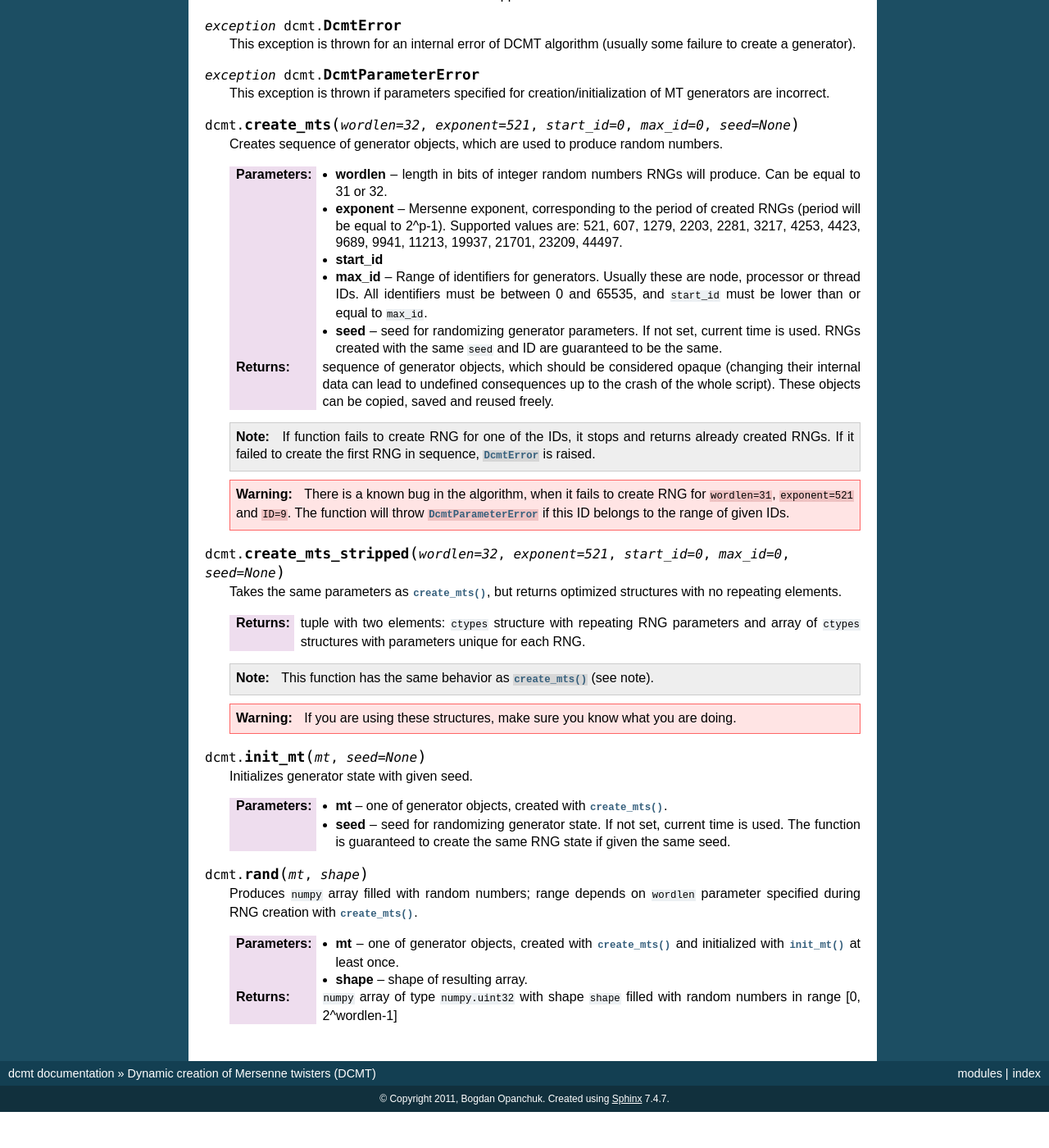
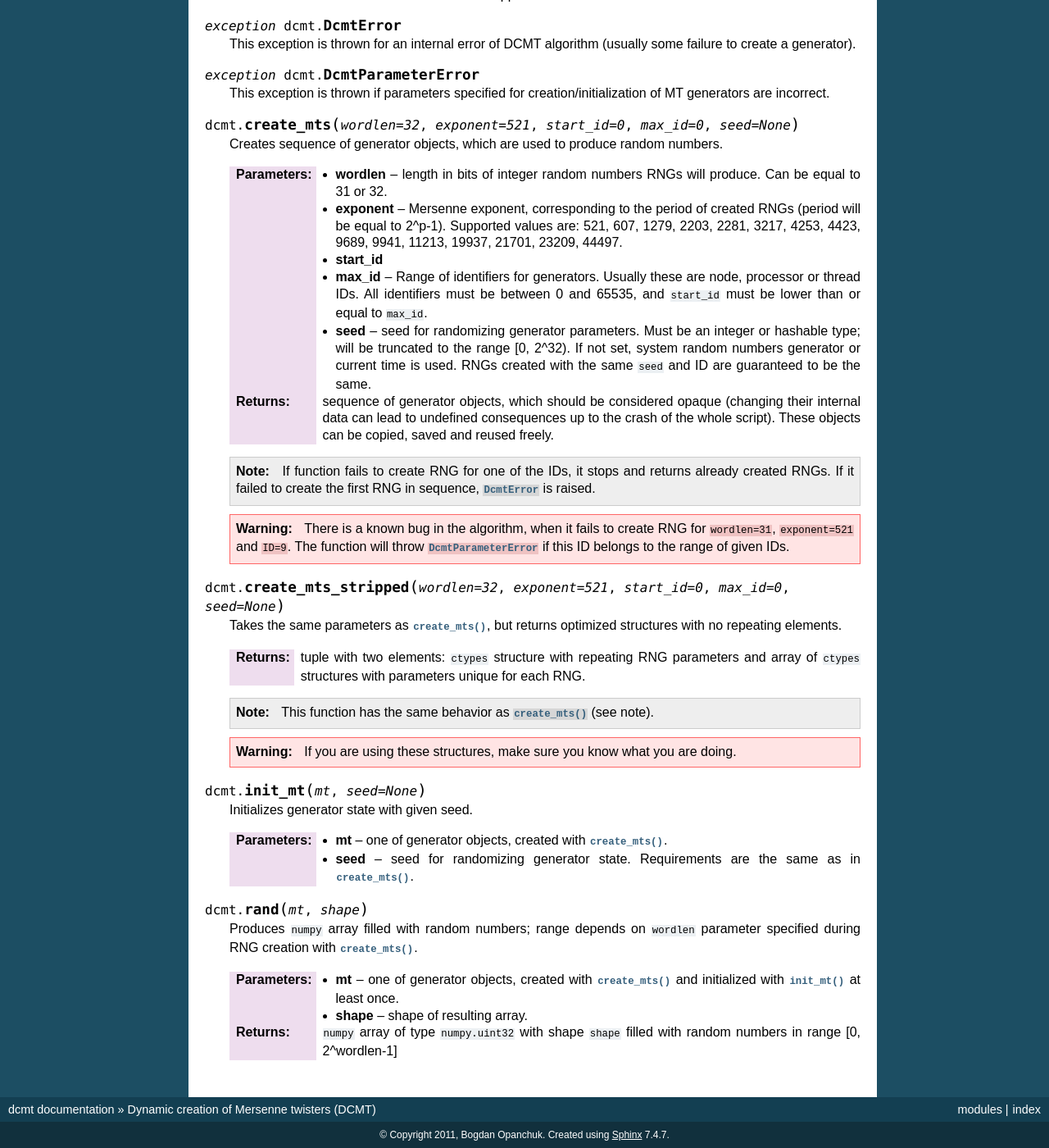
Before and after one commit to fjarri/python-dcmt, a Sphinx documentation site: the page built from doc/source/index.rst, in a window 1280 px wide and 1400 px high, scrolled down 1198 px. Shown: the whole window at 82% size. Built offline with Sphinx 7.4.7, drawn with Linux system fonts in a browser that asks for light colours; before the commit the page ends 2554 px from its top, so only the background shows below that.

Commit message:
dcmt/functions, doc/source/index, test/test: made seed validator less picky
Now it takes any integer, long or hashable object.
In addition, /dev/random is used when available (nicked from Python random)

```diff
--- a/doc/source/index.rst
+++ b/doc/source/index.rst
@@ -94,7 +94,9 @@ Reference
           node, processor or thread IDs. All identifiers must be between 0 and 65535,
           and ``start_id`` must be lower than or equal to ``max_id``.
 
-   :param seed: seed for randomizing generator parameters. If not set, current time is used.
+   :param seed: seed for randomizing generator parameters.
+          Must be an integer or hashable type; will be truncated to the range [0, 2^32).
+          If not set, system random numbers generator or current time is used.
           RNGs created with the same ``seed`` and ID are guaranteed to be the same.
 
    :returns: sequence of generator objects, which should be considered opaque
@@ -130,8 +132,8 @@ Reference
 
    :param mt: one of generator objects, created with :py:func:`~create_mts`.
 
-   :param seed: seed for randomizing generator state. If not set, current time is used.
-          The function is guaranteed to create the same RNG state if given the same seed.
+   :param seed: seed for randomizing generator state.
+          Requirements are the same as in :py:func:`~create_mts`.
 
 .. function:: rand(mt, shape)
 
```
Also changed, not shown: 2 other files.
